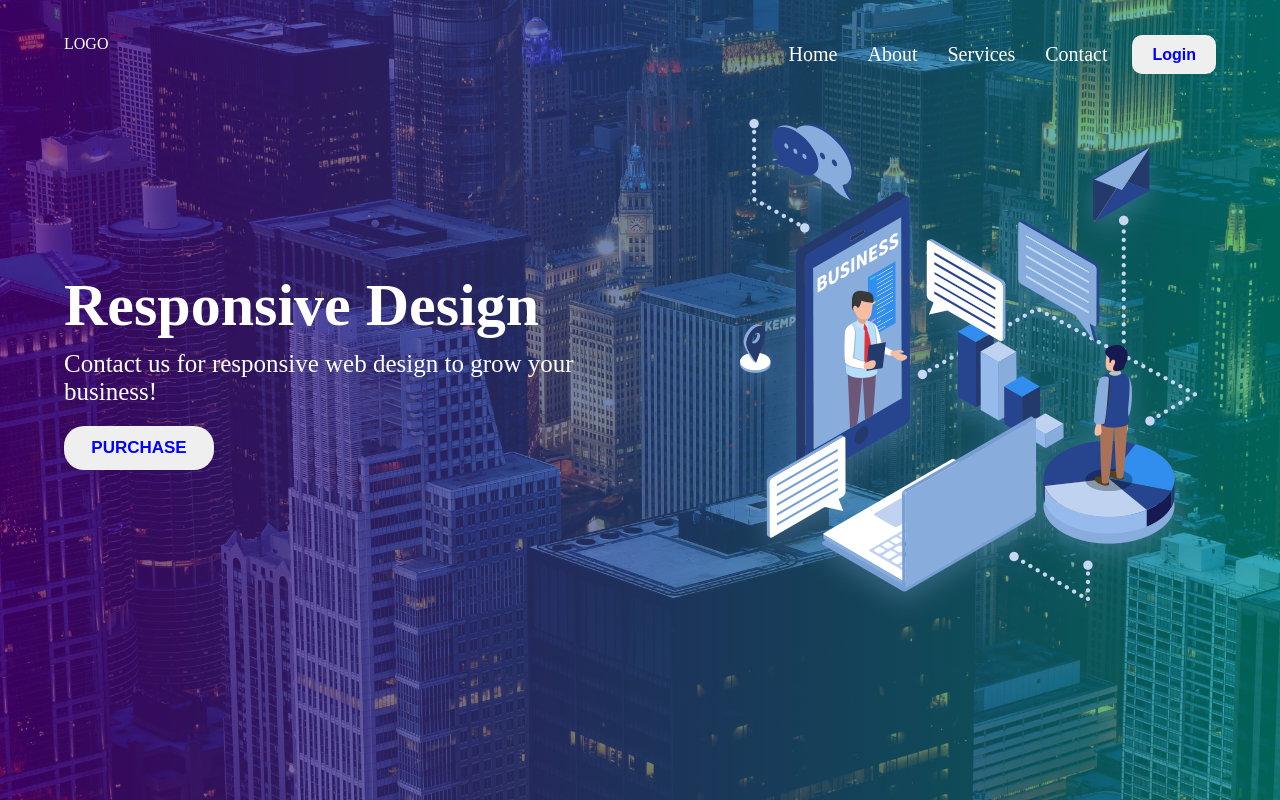
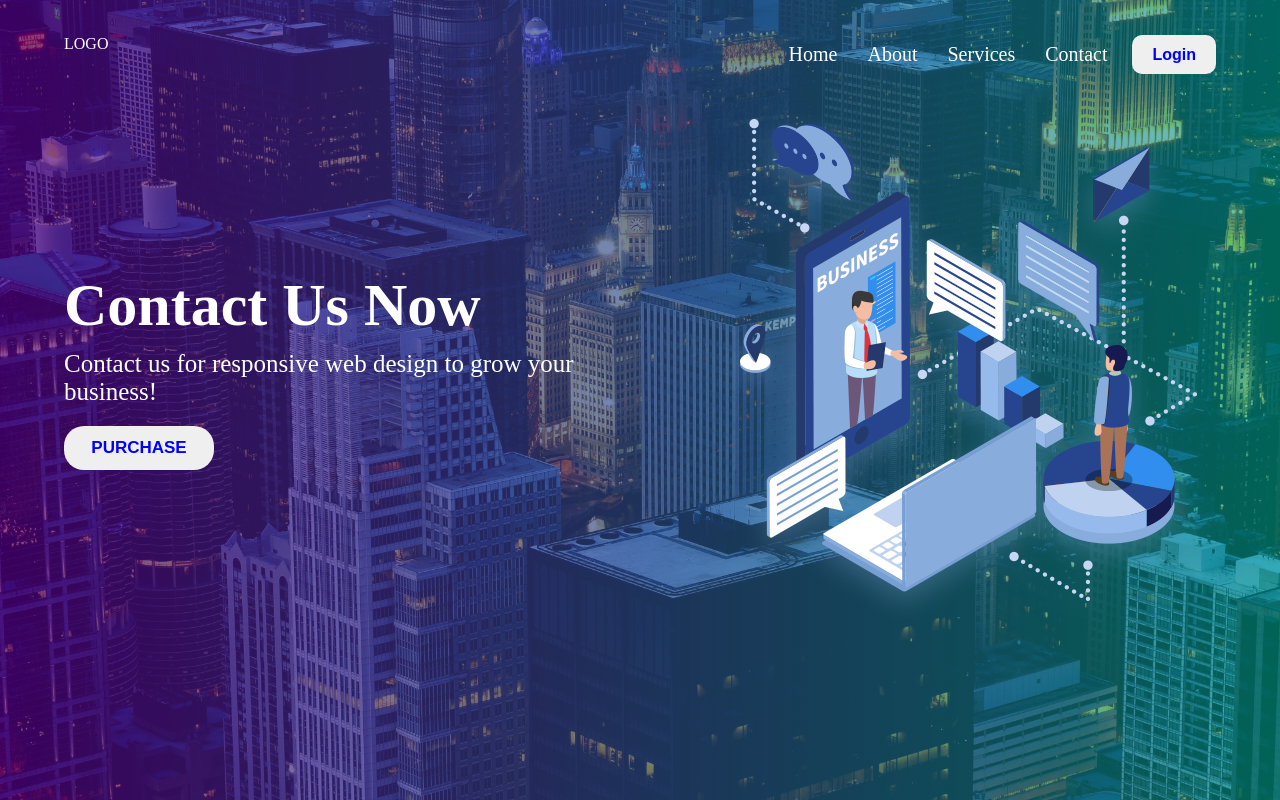
Before and after one commit to hmawebdesign/Test-Repository, a plain HTML site: page index.html in a window 1280 px wide. Drawn offline with Linux system fonts and the light colour scheme.

Commit message:
Yes commit

```diff
--- a/index.html
+++ b/index.html
@@ -36,7 +36,7 @@
    <!-- Header content with banner image -->
    <div class="row">
      <div class="column1">
-       <h1>Responsive Design</h1>
+       <h1>Contact Us Now</h1>
        <p>Contact us for responsive web design to grow your business!</p>
        <button>PURCHASE</button>
      </div>
```
